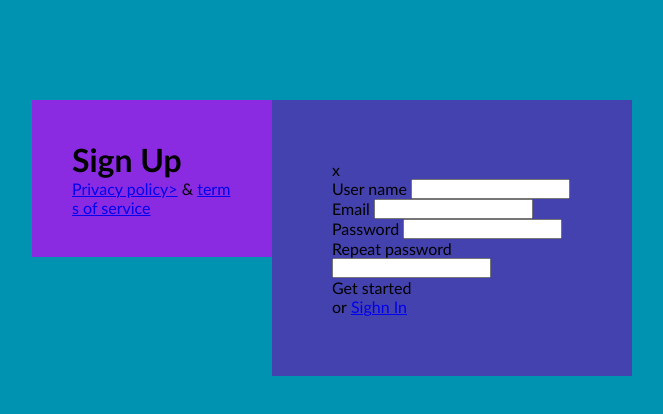
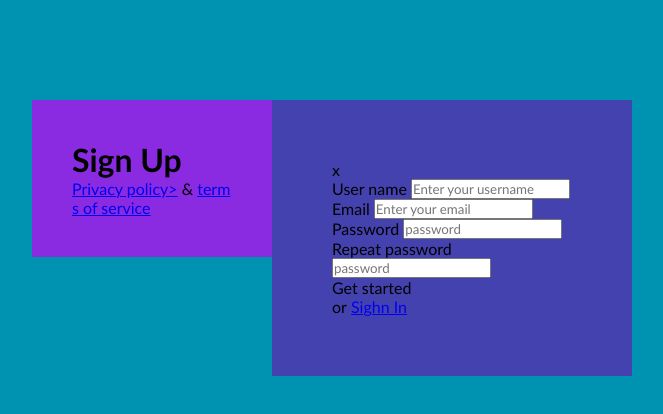
Before and after one commit to VilmaPa/4-Sighn-Up, a plain HTML site: page index.html in a window 1280 px wide. Shown: the whole page, without its empty margins (308-971 px from the left). Drawn offline with Linux system fonts and the light colour scheme.

Commit message:
forma update

```diff
--- a/index.html
+++ b/index.html
@@ -21,16 +21,16 @@
             <form class="form">
                 <div class="form-row">
                     <label for="username">User name</label>
-                    <input id="username" type="text"></div>
+                    <input id="username" type="text" placeholder="Enter your username"></div>
                 <div class="form-row">
                     <label for="email">Email</label>
-                    <input id="email" type="text"></div>
+                    <input id="email" type="email" placeholder="Enter your email"></div>
                 <div class="form-row">
                     <label for="pass">Password</label>
-                    <input id="pass" type="text"></div>
+                    <input id="pass" type="password" placeholder="password"></div>
                 <div class="form-row">
                     <label for="repass">Repeat password</label>
-                    <input id="repass" type="text"></div>
+                    <input id="repass" type="password" placeholder="password"></div>
                 <div class="form-row">
                     <div class="btn">Get started</div>
                     <span class="or" >or</span>
```
Also changed, not shown: vaizdas.png (added).
